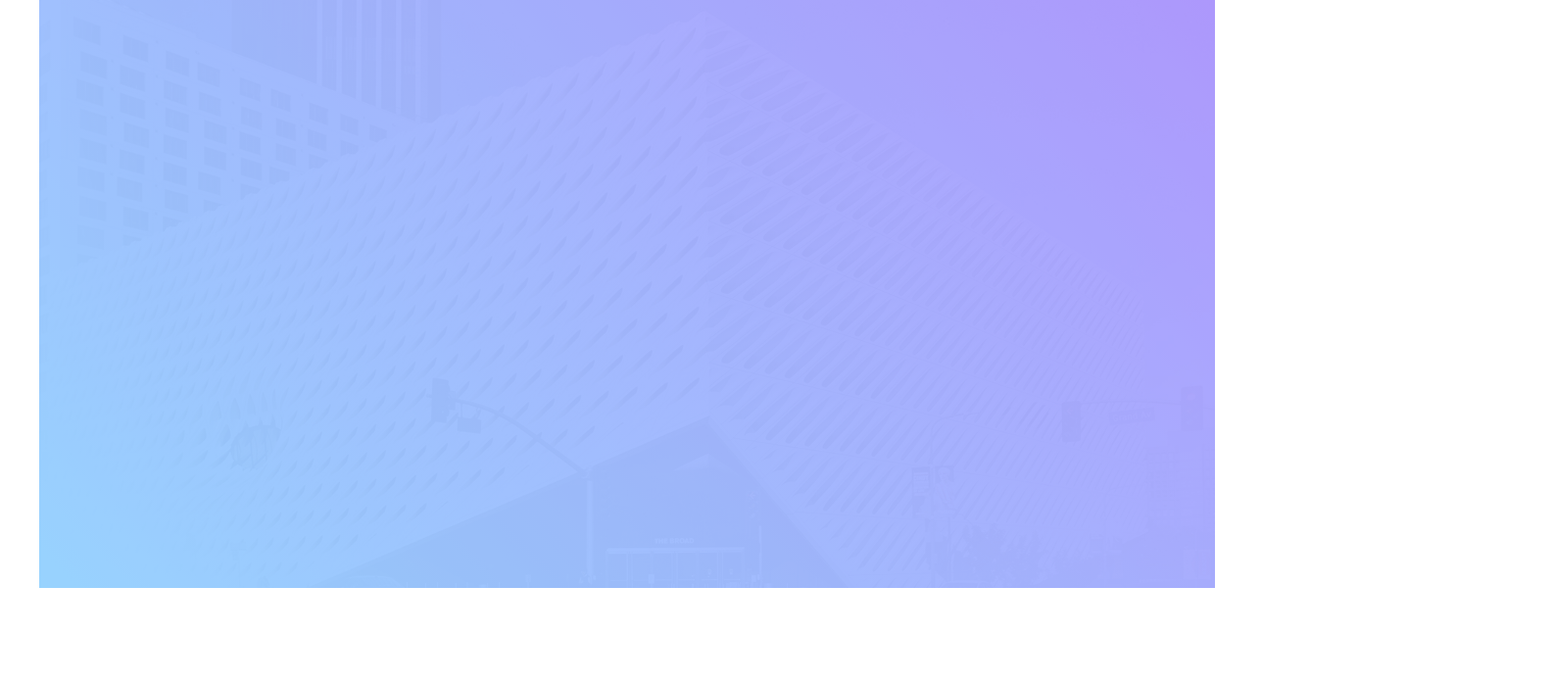
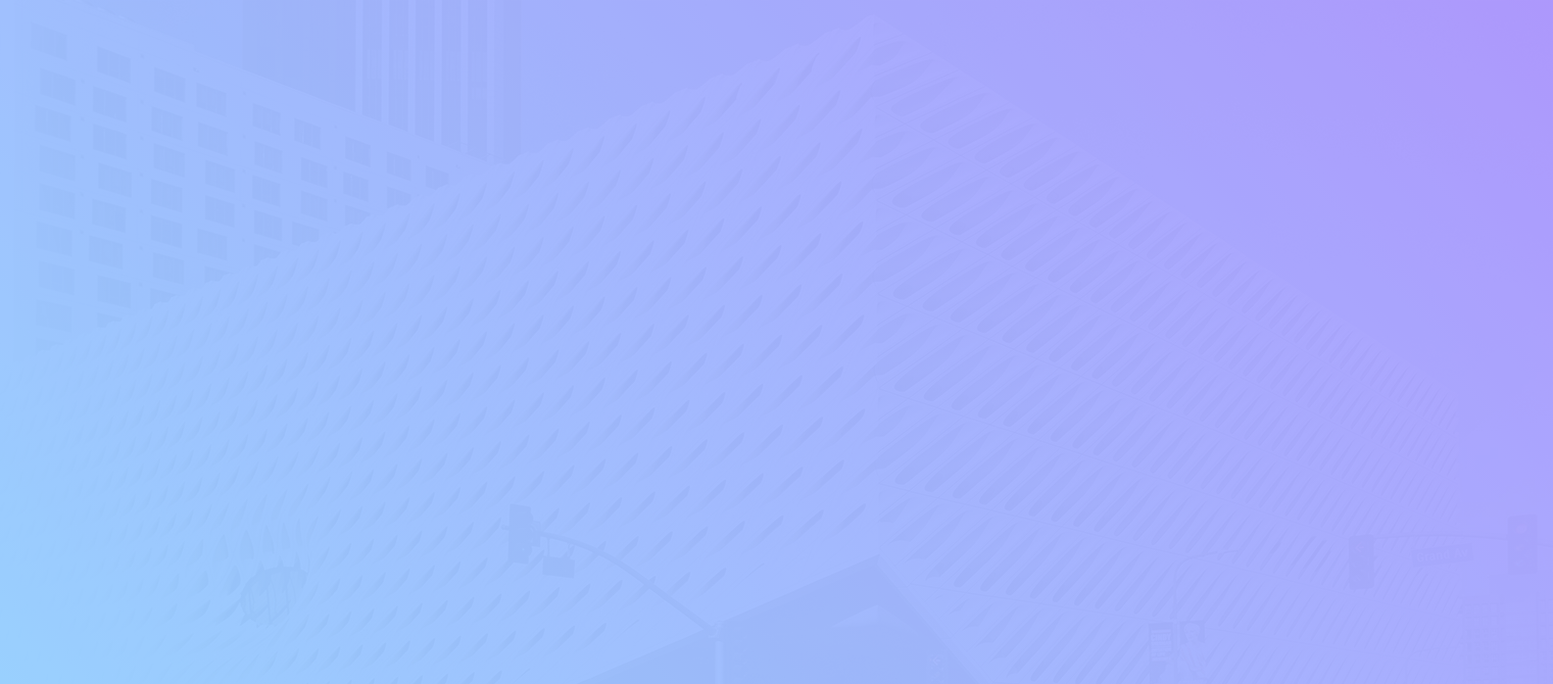
Before and after one commit to Vlads1992/monticello, a website: page src/pug/index.pug in a window 1280 px wide. Shown: the top 698 px of the page at 98% size, 1585 px wide, since content can reach past the window. Drawn offline with nearby package versions, Linux system fonts and the light colour scheme; files that its build step writes are made by us from their sources; files whose address does not match are found by name.

Commit message:
in process of making the header

```diff
--- a/src/blocks/header/_header.pug
+++ b/src/blocks/header/_header.pug
@@ -1,6 +1,6 @@
 mixin header
-        .header
-            .container.container--lg
+        .header.ml-0
+            .container.container--lg.pl-0.ml-0
                 .row
                     .col-12.pr-0.pl-0
                         .header__slider.gradient
--- a/src/blocks/header/_header.scss
+++ b/src/blocks/header/_header.scss
@@ -3,7 +3,7 @@
     img {
         display: block;
         position: relative;
-        max-width: 100%;
+        //max-width: 100%;
         z-index: -1;
     }
 
```
Also changed, not shown: docs/css/style.css, docs/index.html, 1 other file.
